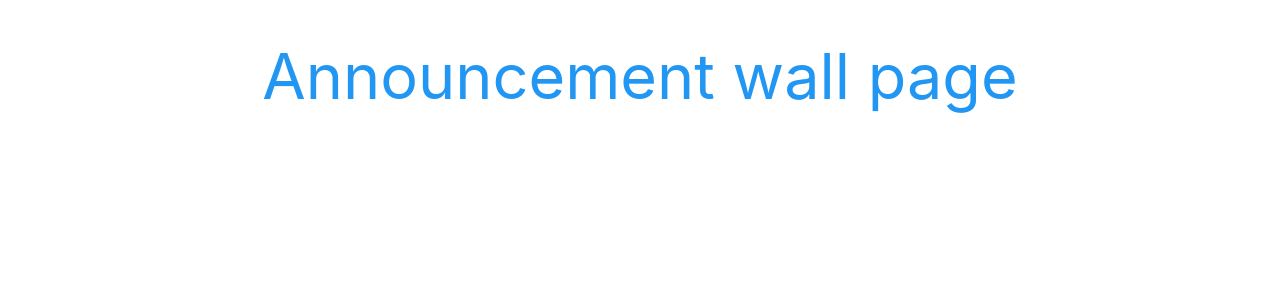
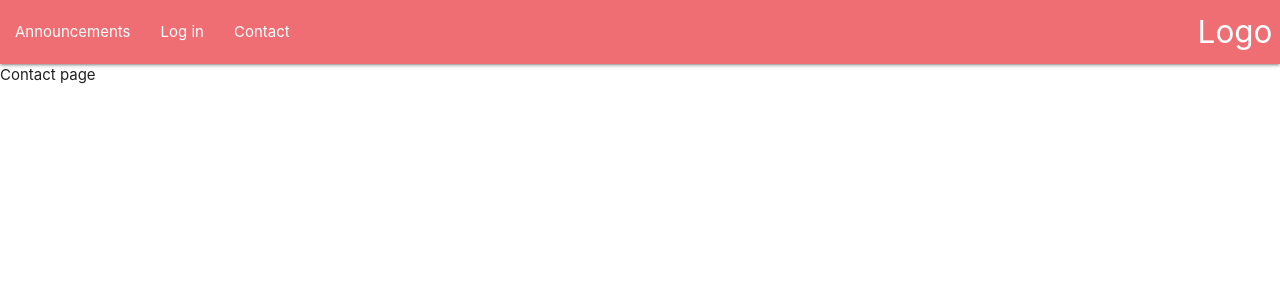
Before and after one commit to mnweryk/announcementwall-frontend, a React (Create React App) app: page /contact in a window 1280 px wide. Shown: the top 300 px of the page. Built offline with nearby package versions, Linux system fonts and the light colour scheme.

Commit message:
routing and navbar

```diff
--- a/src/App.js
+++ b/src/App.js
@@ -1,11 +1,23 @@
 import React from 'react';
+import Navbar from './components/navbar'
+import {BrowserRouter, Route} from 'react-router-dom'
+import User from './components/user'
+import Contact from './components/contact'
+import Announcements from './components/announcements'
 
 
 function App() {
   return (
-    <div className="App">
-      <h1 className="center blue-text">Announcement wall page</h1>
-    </div>
+      <BrowserRouter>
+          <div className="App">
+            <Navbar />
+            <Route exact path='/announcements' component={Announcements}/>
+            <Route exact path='/user' component={User}/>
+            <Route exact path='/contact' component={Contact}/>
+
+
+          </div>
+      </BrowserRouter>
   );
 }
 
--- /dev/null
+++ b/src/components/announcements.js
@@ -0,0 +1,11 @@
+import React, {Component} from 'react'
+
+class Announcements extends Component {
+    render(){
+        return(
+            <div>Announcements page</div>
+        )
+    }
+}
+
+export default Announcements
--- /dev/null
+++ b/src/components/contact.js
@@ -0,0 +1,11 @@
+import React, {Component} from 'react'
+
+class Contact extends Component {
+    render(){
+        return(
+            <div>Contact page</div>
+        )
+    }
+}
+
+export default Contact
--- /dev/null
+++ b/src/components/navbar.js
@@ -0,0 +1,19 @@
+import React from 'react'
+import {Link} from 'react-router-dom'
+
+const Navbar = () => {
+    return(
+          <nav>
+            <div className="nav-wrapper">
+            <Link to="announcements" className="brand-logo right">Logo</Link>
+            <ul id="nav-mobile">
+                <li><Link to="announcements">Announcements</Link></li>
+                <li><Link to="user">Log in</Link></li>
+                <li><Link to="contact">Contact</Link></li>
+            </ul>
+            </div>
+        </nav>
+    )
+}
+
+export default Navbar
--- /dev/null
+++ b/src/components/user.js
@@ -0,0 +1,11 @@
+import React, {Component} from 'react'
+
+class User extends Component  {
+    render() {
+        return(
+            <div>Login page</div>
+        )
+    }
+}
+
+export default User
```
